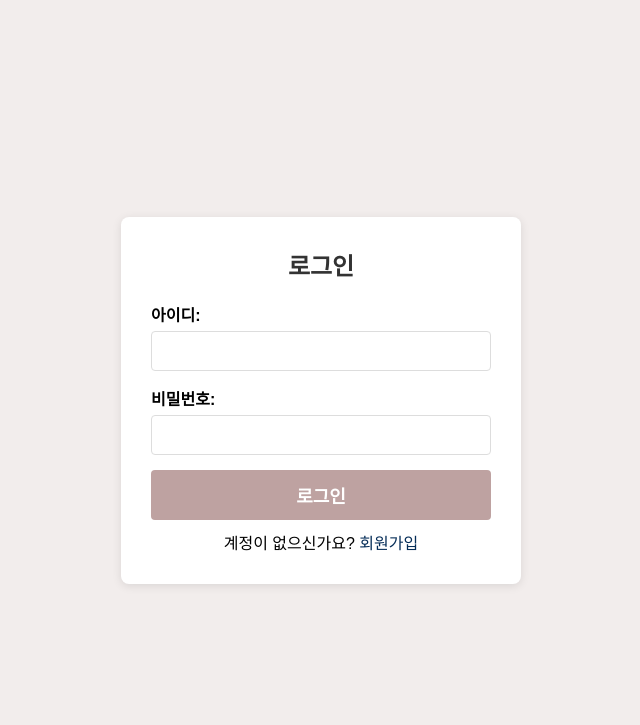
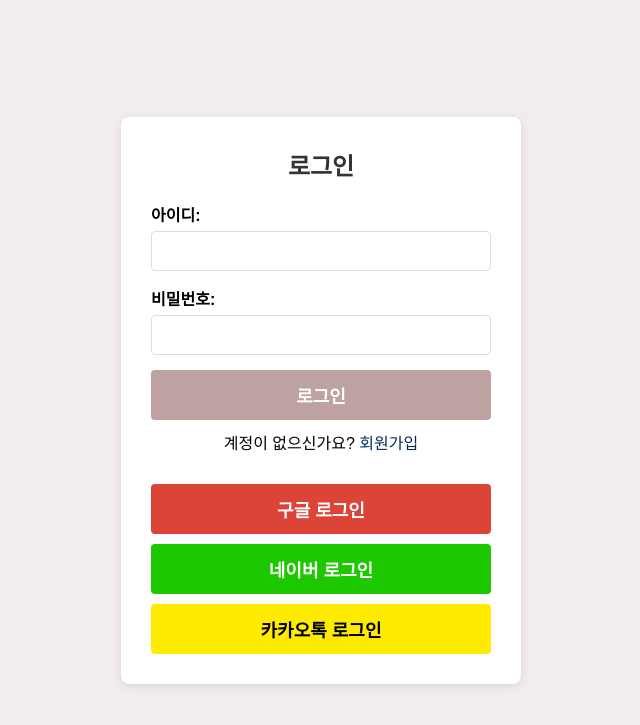
Before and after one commit to ggabaegii/RecipeRecommendation, a Flask app: page /login in a window 1280 px wide. Shown: the top 725 px of the page, without its empty margins (319-959 px from the left). Run offline with Flask 3, Linux system fonts and the light colour scheme.

Commit message:
소셜 로그인 버튼 3개 추가

```diff
--- a/backend/app/static/css/login.css
+++ b/backend/app/static/css/login.css
@@ -62,13 +62,13 @@
     border: none;
     border-radius: 4px;
     font-size: 18px;
-    font-weight: bold; /* 텍스트 굵게 */
+    font-weight: bold;
     cursor: pointer;
 }
 
 button.submit-btn:hover {
     background-color: #d7f6e1;
-    color: black
+    color: black;
 }
 
 p {
@@ -83,3 +83,40 @@
 .signup-link:hover {
     text-decoration: underline;
 }
+
+/* 소셜 로그인 버튼 스타일 */
+.social-login-buttons {
+    margin-top: 20px;
+}
+
+.social-btn {
+    width: 100%;
+    padding: 12px;
+    font-size: 18px;
+    font-weight: bold;
+    border: none;
+    border-radius: 4px;
+    cursor: pointer;
+    transition: background-color 0.3s;
+    box-sizing: border-box; /* padding 포함 크기 계산 */
+    margin-top: 10px;
+}
+
+.google-btn {
+    background-color: #db4437;
+    color: white;
+}
+
+.naver-btn {
+    background-color: #1ec800;
+    color: white;
+}
+
+.kakao-btn {
+    background-color: #ffeb00;
+    color: black;
+}
+
+.social-btn:hover {
+    opacity: 0.8;
+}
--- a/backend/app/templates/login.html
+++ b/backend/app/templates/login.html
@@ -21,6 +21,13 @@
             <button type="submit" class="submit-btn">로그인</button>
         </form>
         <p>계정이 없으신가요? <a href="{{ url_for('signup') }}" class="signup-link">회원가입</a></p>
+
+        <!-- 소셜 로그인 버튼들 -->
+        <div class="social-login-buttons">
+            <button class="social-btn google-btn">구글 로그인</button>
+            <button class="social-btn naver-btn">네이버 로그인</button>
+            <button class="social-btn kakao-btn">카카오톡 로그인</button>
+        </div>
     </div>
 </body>
 </html>
```
